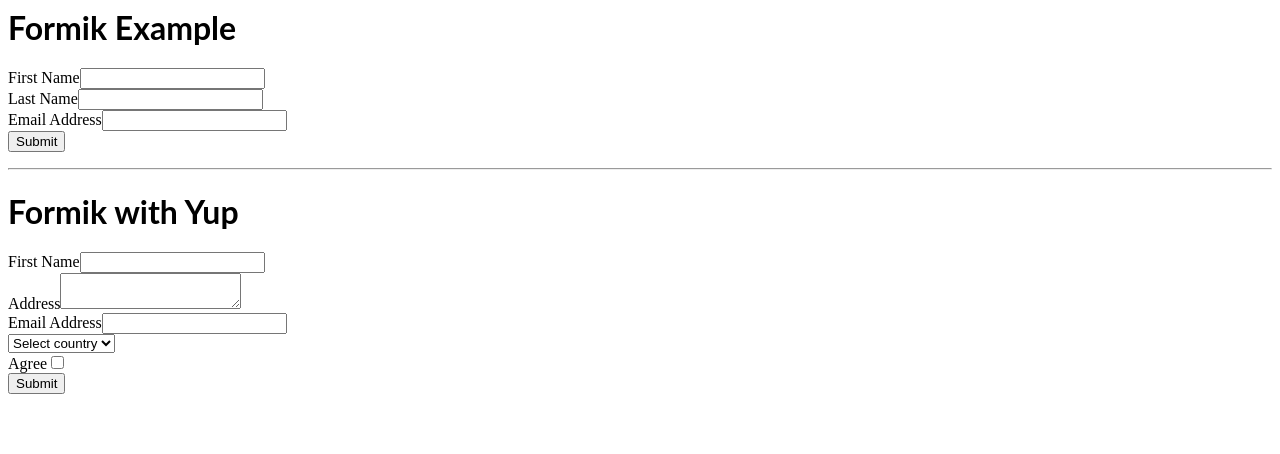
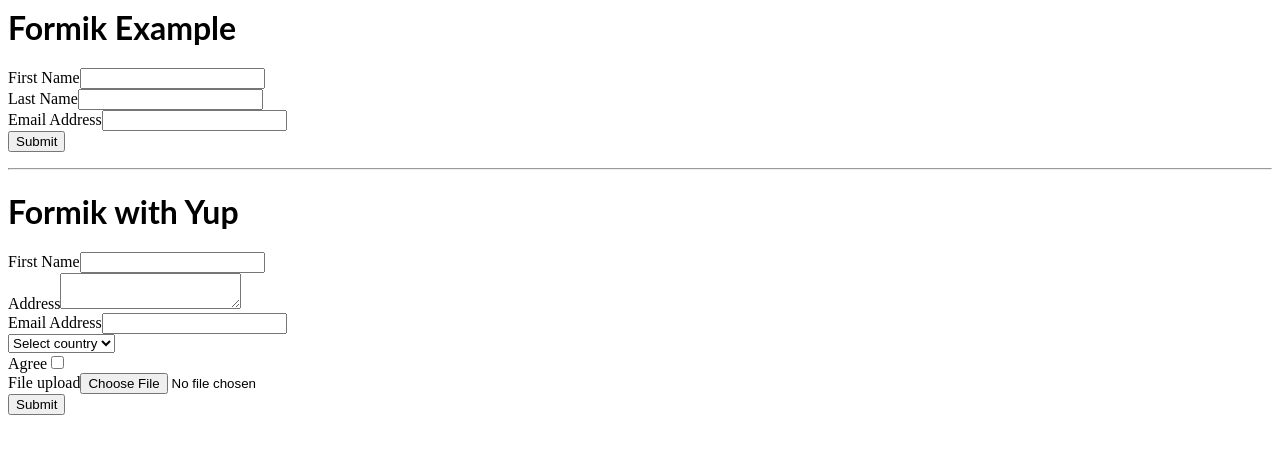
Before and after one commit to ShakibAhmed007/react-dev-formik, a React (Create React App) app: page / in a window 1280 px wide. Shown: the top 454 px of the page. Built offline with nearby package versions, Linux system fonts and the light colour scheme.

Commit message:
1 file modified

```diff
--- a/src/BasicFormValidationByYup.js
+++ b/src/BasicFormValidationByYup.js
@@ -9,7 +9,8 @@
       email: '',
       address: '',
       country: '',
-      toggleCheckbox: false
+      toggleCheckbox: false,
+      file: null
     },
     validationSchema: Yup.object({
       firstName: Yup.string()
@@ -22,7 +23,8 @@
         .max(250, 'Must be 250 characters or less')
         .required('Required'),
       country: Yup.string().required('Country is Required'),
-      toggleCheckbox: Yup.boolean()
+      toggleCheckbox: Yup.boolean(),
+      file: Yup.mixed().required()
     }),
     onSubmit: values => {
       alert(JSON.stringify(values, null, 2));
@@ -81,6 +83,14 @@
         {...formik.getFieldProps('toggleCheckbox')}
       />
       <br />
+      <label for="file">File upload</label>
+      <input
+        id="file"
+        name="file"
+        type="file"
+        {...formik.getFieldProps('file')}
+      />
+      <br />
       <button type="submit">Submit</button>
     </form>
   );
```
